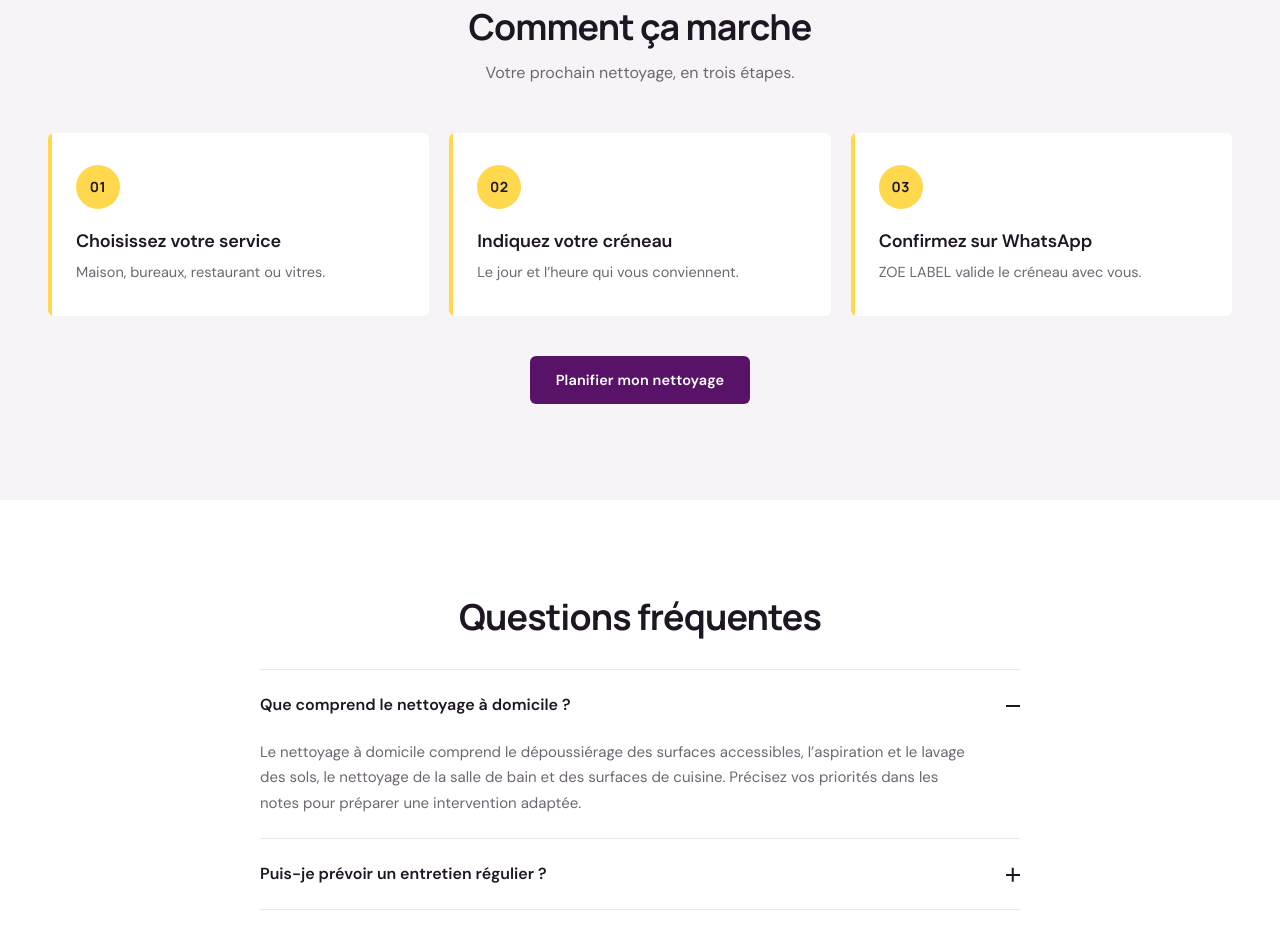
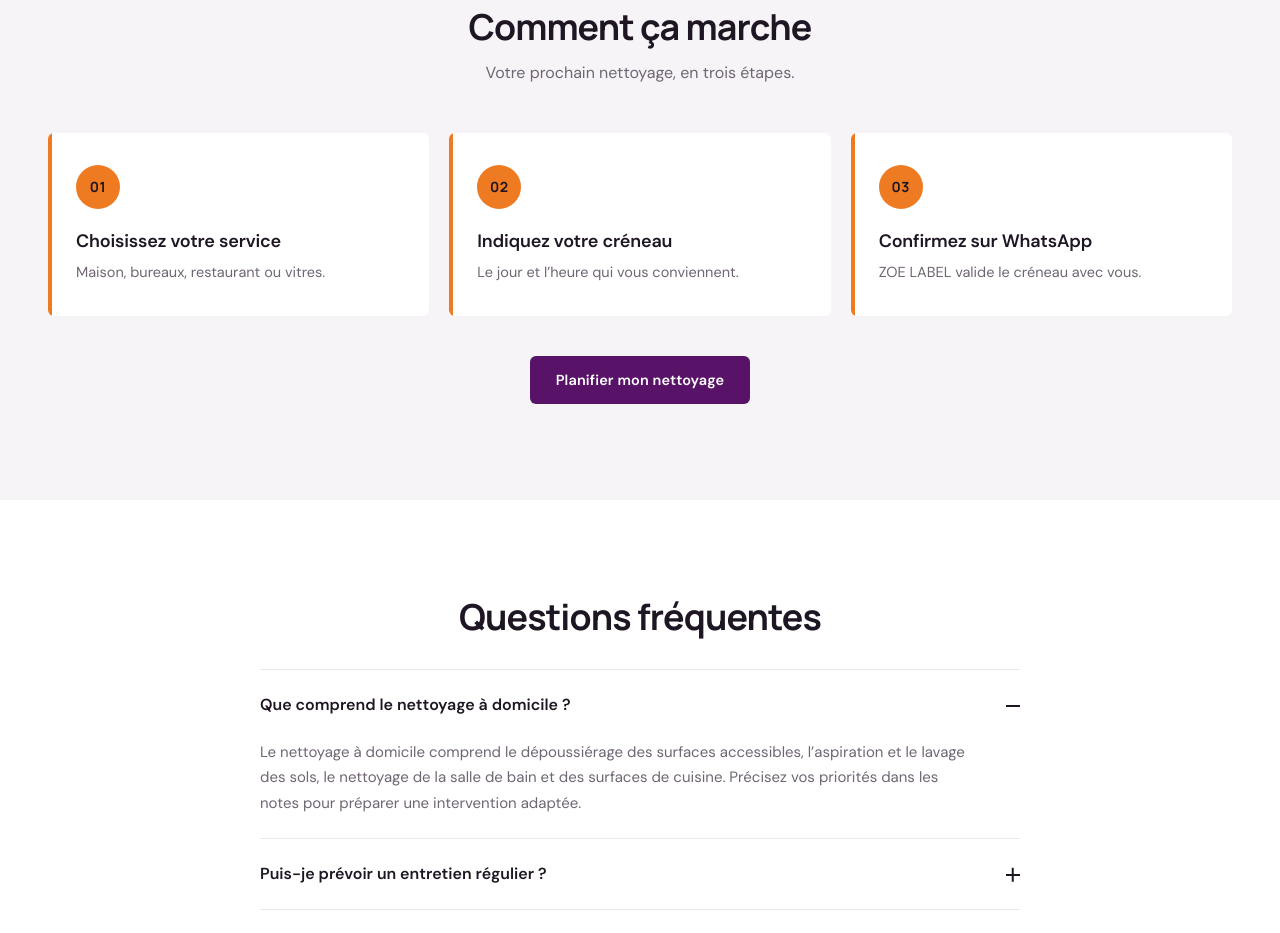
Before and after one commit to christAgu/zoe-label, a website built with Vite: page index.html in a window 1280 px wide. Shown: the part 2380-3313 px from the top of the page. Built offline with nearby package versions, Linux system fonts and the light colour scheme.

Commit message:
style(process): use logo orange for step accents
Co-Authored-By: Devin AI <158243242+devin-ai-integration[bot]@users.noreply.github.com>

```diff
--- a/styles.css
+++ b/styles.css
@@ -1254,7 +1254,7 @@ main h2 {
   width: 44px;
   height: 44px;
   border-radius: 50%;
-  background: #ffd84d;
+  background: #ee7a22;
   font-family: Manrope, sans-serif;
   font-size: 14px;
   letter-spacing: 0.04em;
@@ -1269,7 +1269,7 @@ main h2 {
   position: absolute;
   inset: 0 auto 0 0;
   width: 4px;
-  background: #ffd84d;
+  background: #ee7a22;
 }
 .process-grid h3 {
   margin-top: 22px;
```
